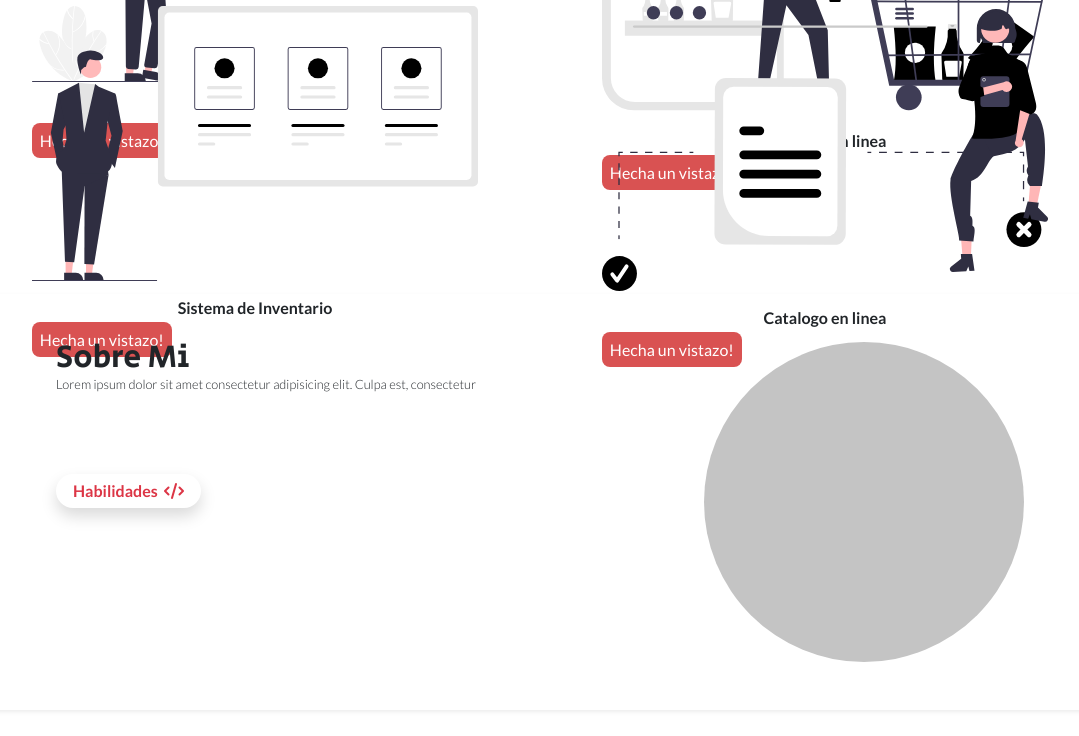
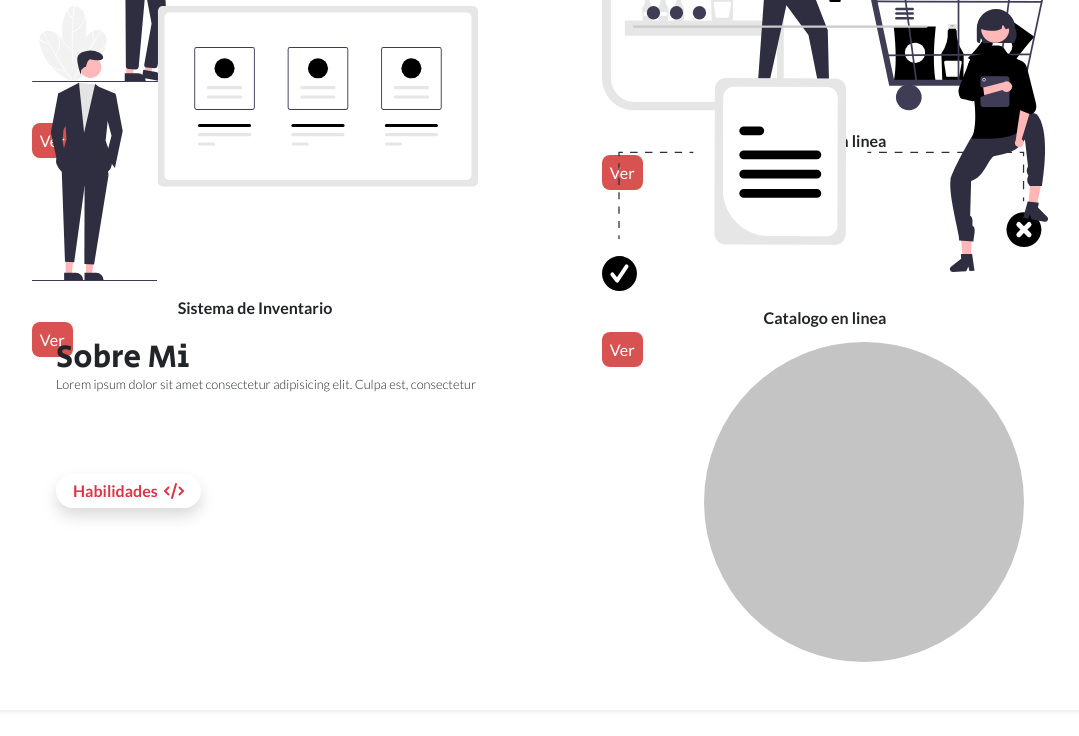
Before and after one commit to Xerna/Portafolio, a plain HTML site: page index.html in a window 1280 px wide. Shown: the part 920-1656 px from the top of the page, without its empty margins (100-1179 px from the left). Drawn offline with nearby package versions, Linux system fonts and the light colour scheme.

Commit message:
Pequeña correcion temporal

```diff
--- a/index.html
+++ b/index.html
@@ -59,22 +59,22 @@
         <div class="project-item gap-3">
           <div class="project-image"><img src="assets/proyecto-1.svg" class="img-project" alt=""></div>
           <div class="project-tittle"><h3 class="fw-bold text-center">Sistema de Cotizaciones</h3></div>
-          <div class="project-link"><a href="" class="text-white bg-red p-2 rounded-3">Hecha un vistazo!</a></div>
+          <div class="project-link"><a href="" class="text-white bg-red p-2 rounded-3">Ver</a></div>
         </div>
         <div class="project-item gap-3">
           <div class="project-image"><img src="assets/proyecto-2.svg" class="img-project" alt=""></div>
           <div class="project-tittle"><h3 class="fw-bold text-center">Catalogo en linea</h3></div>
-          <div class="project-link"><a href="" class="text-white bg-red p-2 rounded-3">Hecha un vistazo!</a></div>
+          <div class="project-link"><a href="" class="text-white bg-red p-2 rounded-3">Ver</a></div>
         </div>
         <div class="project-item gap-3">
           <div class="project-image"><img src="assets/proyecto-3.svg" class="img-project" alt=""></div>
           <div class="project-tittle"><h3 class="fw-bold text-center">Sistema de Inventario</h3></div>
-          <div class="project-link"><a href="" class="text-white bg-red p-2 rounded-3">Hecha un vistazo!</a></div>
+          <div class="project-link"><a href="" class="text-white bg-red p-2 rounded-3">Ver</a></div>
         </div>
         <div class="project-item gap-3">
           <div class="project-image"><img src="assets/proyecto-4.svg" class="img-project" alt=""></div>
           <div class="project-tittle"><h3 class="fw-bold text-center">Catalogo en linea</h3></div>
-          <div class="project-link"><a href="" class="text-white bg-red p-2 rounded-3">Hecha un vistazo!</a></div>
+          <div class="project-link"><a href="" class="text-white bg-red p-2 rounded-3">Ver</a></div>
         </div>
       </div>
       <div class="container mx-auto d-flex gap-3 justify-content-evenly shadow-sm rounded-3 mb-5 py-5">
```
